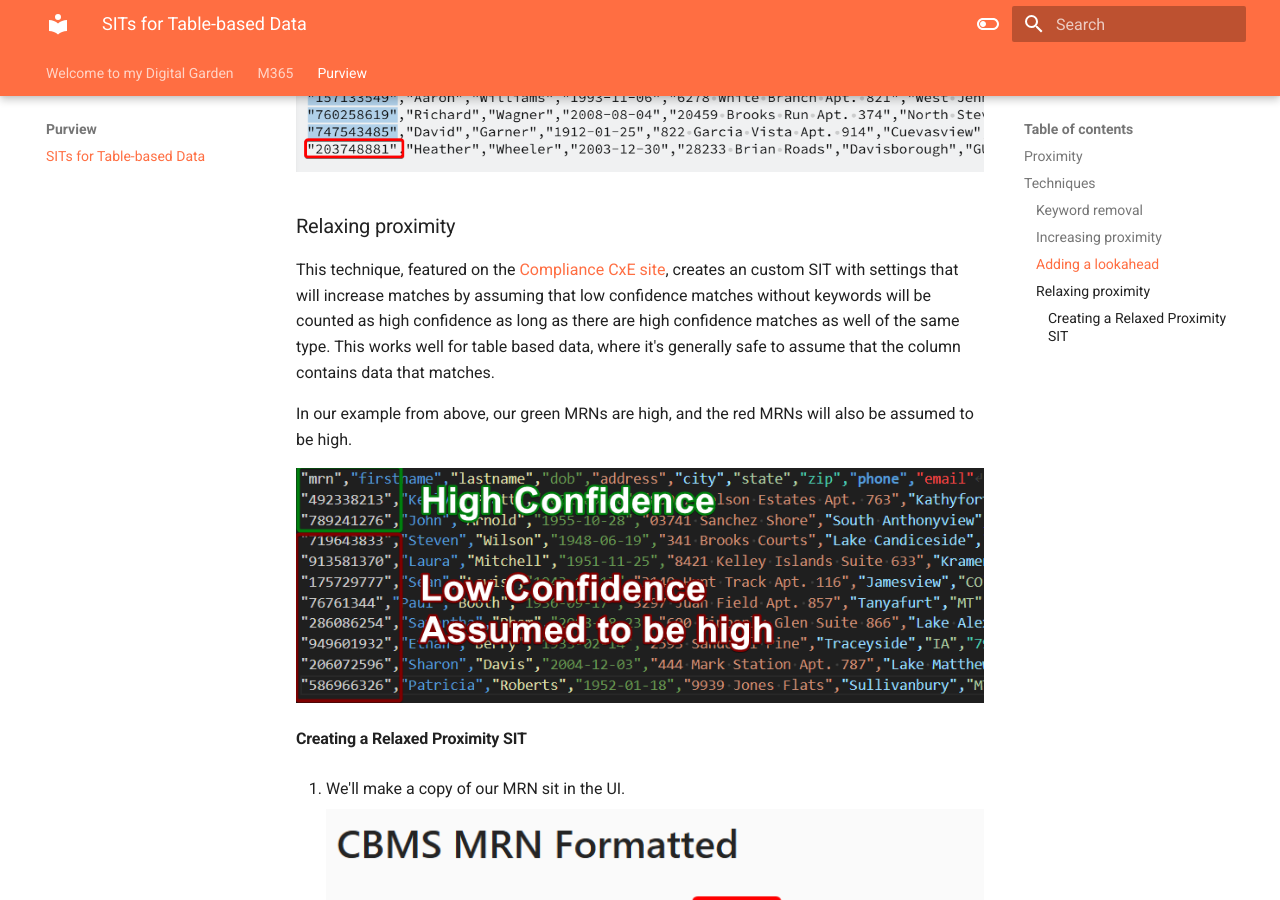
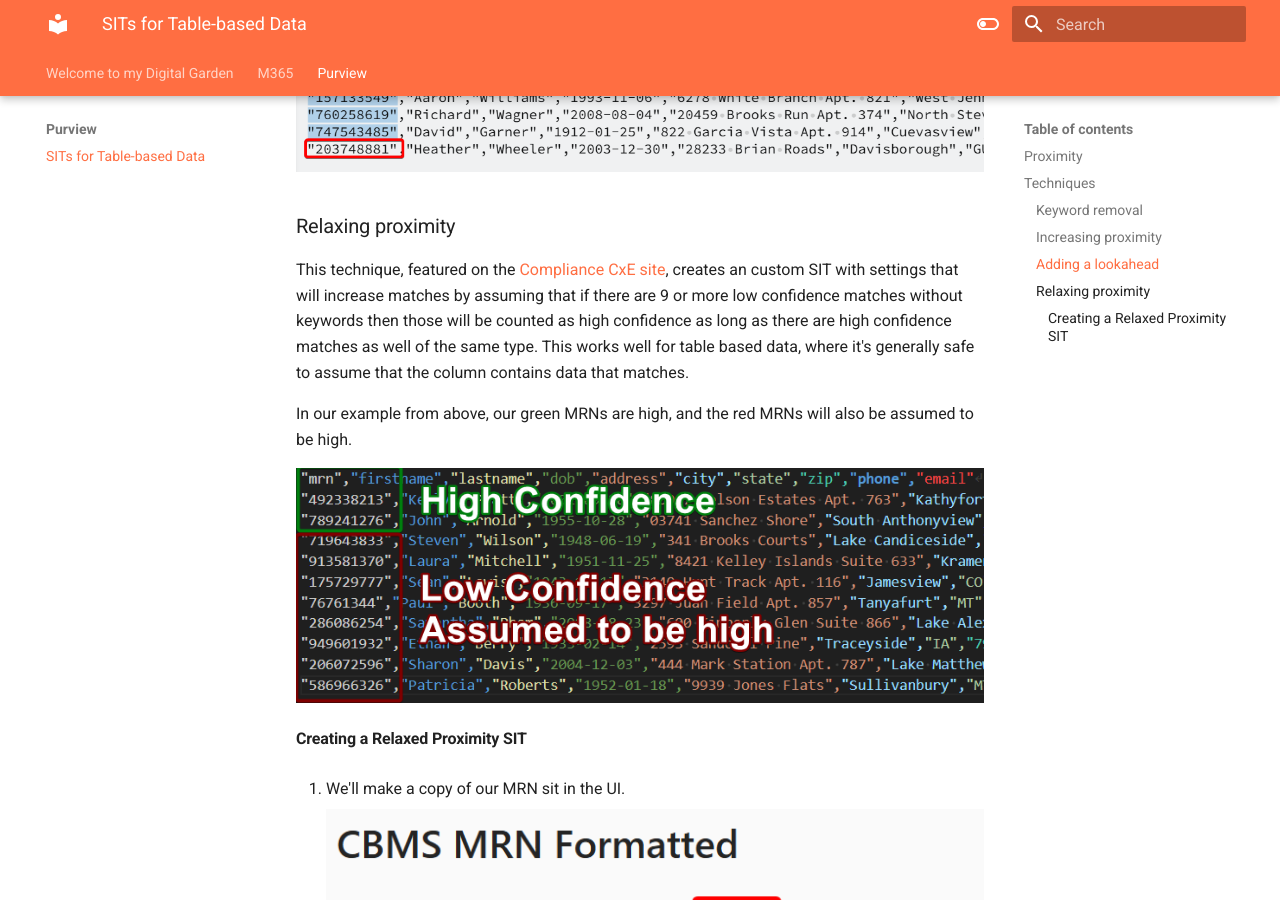
Before and after one commit to chrisbues/web-pub, an MkDocs documentation site: the page built from docs/Purview/SITs for Table-based Data.md, in a window 1280 px wide and 900 px high, scrolled down 3515 px. Built offline with MkDocs 1.6.1 and Material for MkDocs 9.7.7, drawn with Linux system fonts in a browser that asks for light colours.

Commit message:
PUSH NOTE : SITs for Table-based Data.md

```diff
--- a/docs/Purview/SITs for Table-based Data.md
+++ b/docs/Purview/SITs for Table-based Data.md
@@ -108,7 +108,7 @@
 
 ### Relaxing proximity
 
-This technique, featured on the [Compliance CxE site](https://microsoft.github.io/ComplianceCxE/), creates an custom SIT with settings that will increase matches by assuming that low confidence matches without keywords will be counted as high confidence as long as there are high confidence matches as well of the same type. This works well for table based data, where it's generally safe to assume that the column contains data that matches.
+This technique, featured on the [Compliance CxE site](https://microsoft.github.io/ComplianceCxE/), creates an custom SIT with settings that will increase matches by assuming that if there are 9 or more low confidence matches without keywords then those will be counted as high confidence as long as there are high confidence matches as well of the same type. This works well for table based data, where it's generally safe to assume that the column contains data that matches.
 
 In our example from above, our green MRNs are high, and the red MRNs will also be assumed to be high.
 
```
